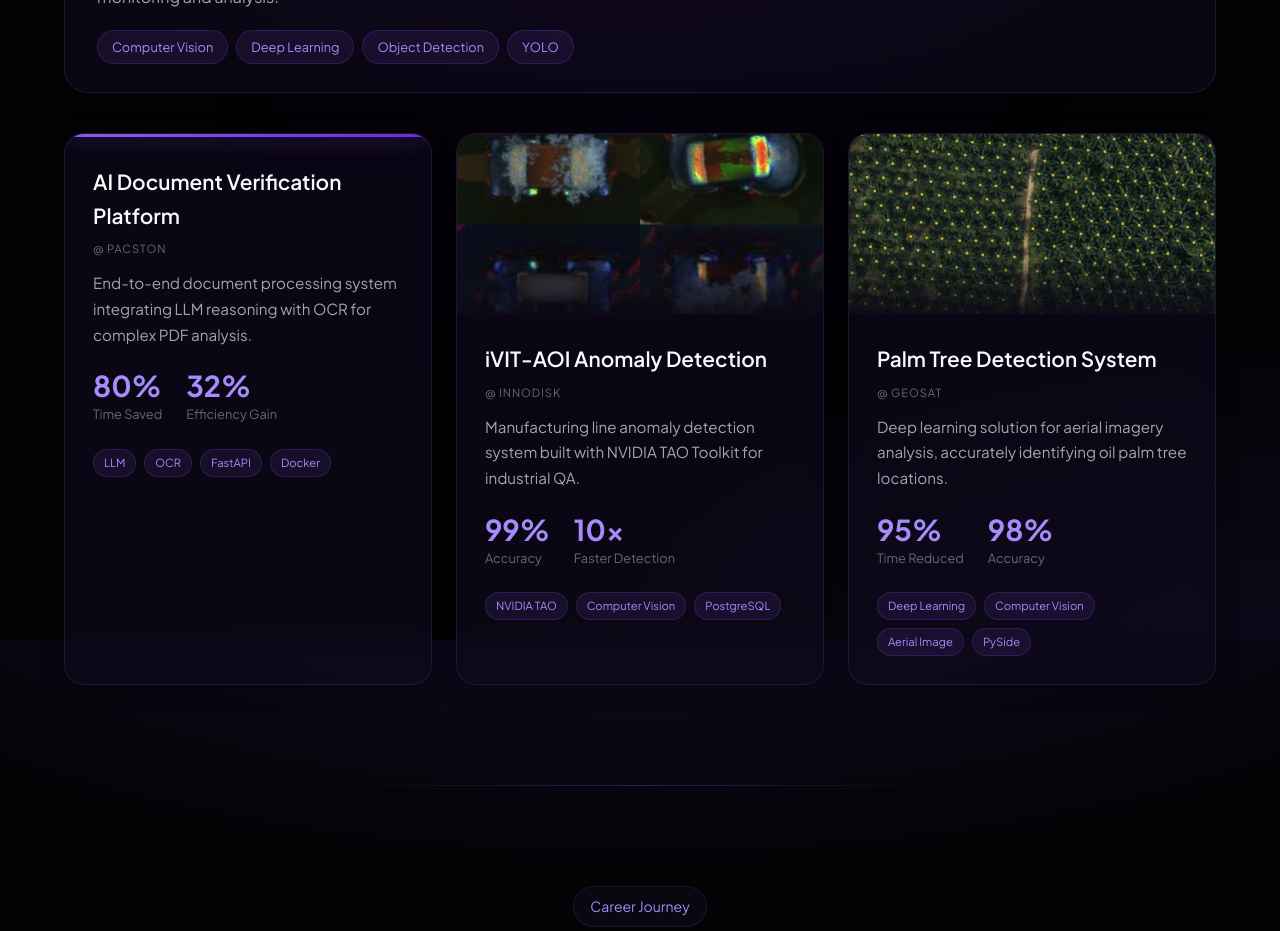
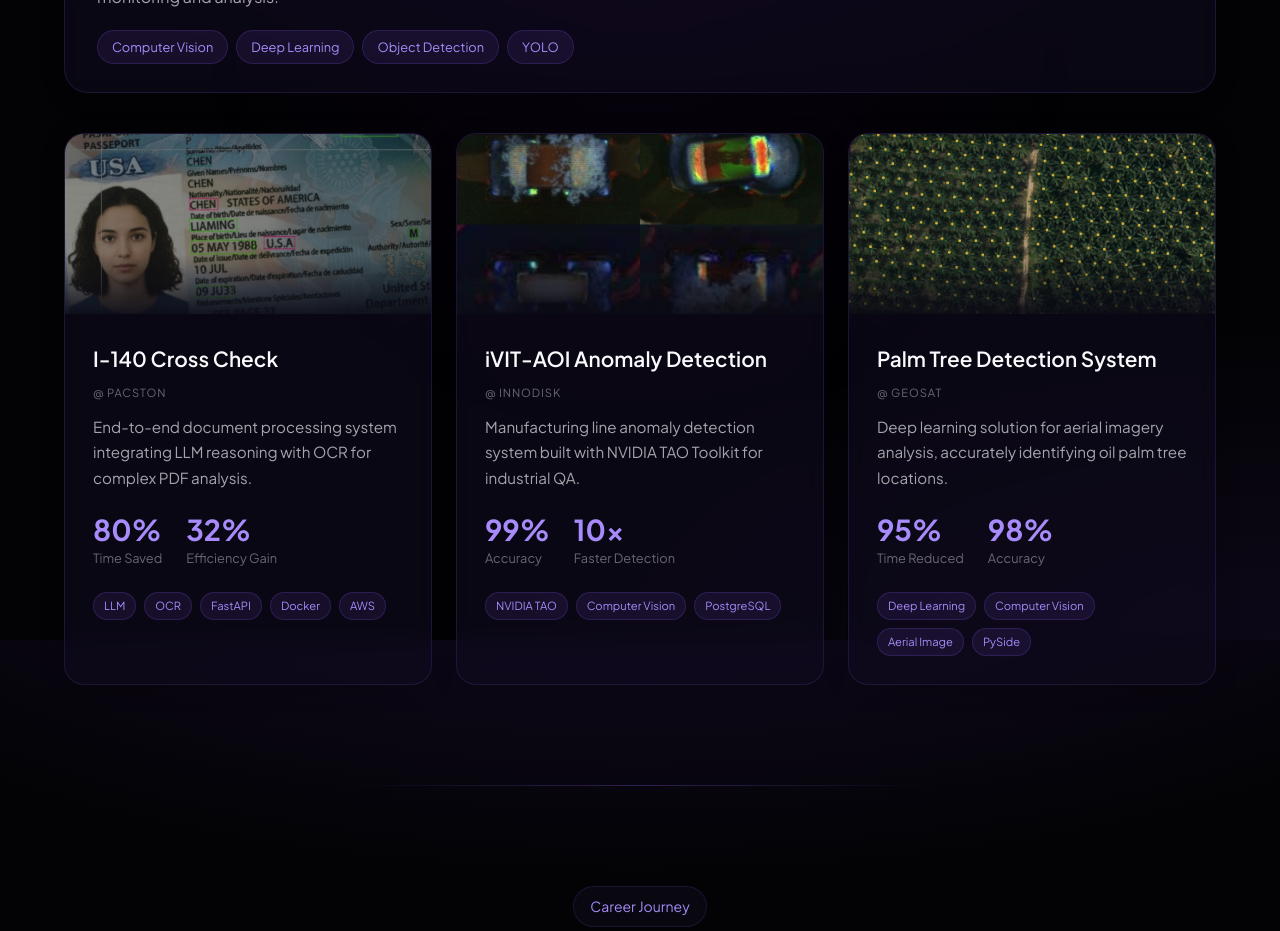
Before and after one commit to sodinfeliz/sodinfeliz.github.io, a React (Vite) app: page / in a window 1280 px wide. Shown: the part 2560-3491 px from the top of the page. Built offline with nearby package versions, Linux system fonts and the light colour scheme; the HTML template or start-up script is replaced by a standard one.

Commit message:
feat: update project title to 'I-140 Cross Check', add project image, and enhance tags with 'AWS' in Projects component.

```diff
--- a/src/components/Projects.tsx
+++ b/src/components/Projects.tsx
@@ -10,14 +10,15 @@
 
 const projects = [
   {
-    title: 'AI Document Verification Platform',
+    title: 'I-140 Cross Check',
     company: 'Pacston',
     description: 'End-to-end document processing system integrating LLM reasoning with OCR for complex PDF analysis.',
+    image: '/i140_cover.jpg',
     metrics: [
       { value: '80%', label: 'Time Saved' },
       { value: '32%', label: 'Efficiency Gain' },
     ],
-    tags: ['LLM', 'OCR', 'FastAPI', 'Docker'],
+    tags: ['LLM', 'OCR', 'FastAPI', 'Docker', 'AWS'],
     gradient: 'linear-gradient(135deg, #8b5cf6 0%, #6d28d9 100%)',
   },
   {
```
Also changed, not shown: public/i140_cover.jpg (added).
